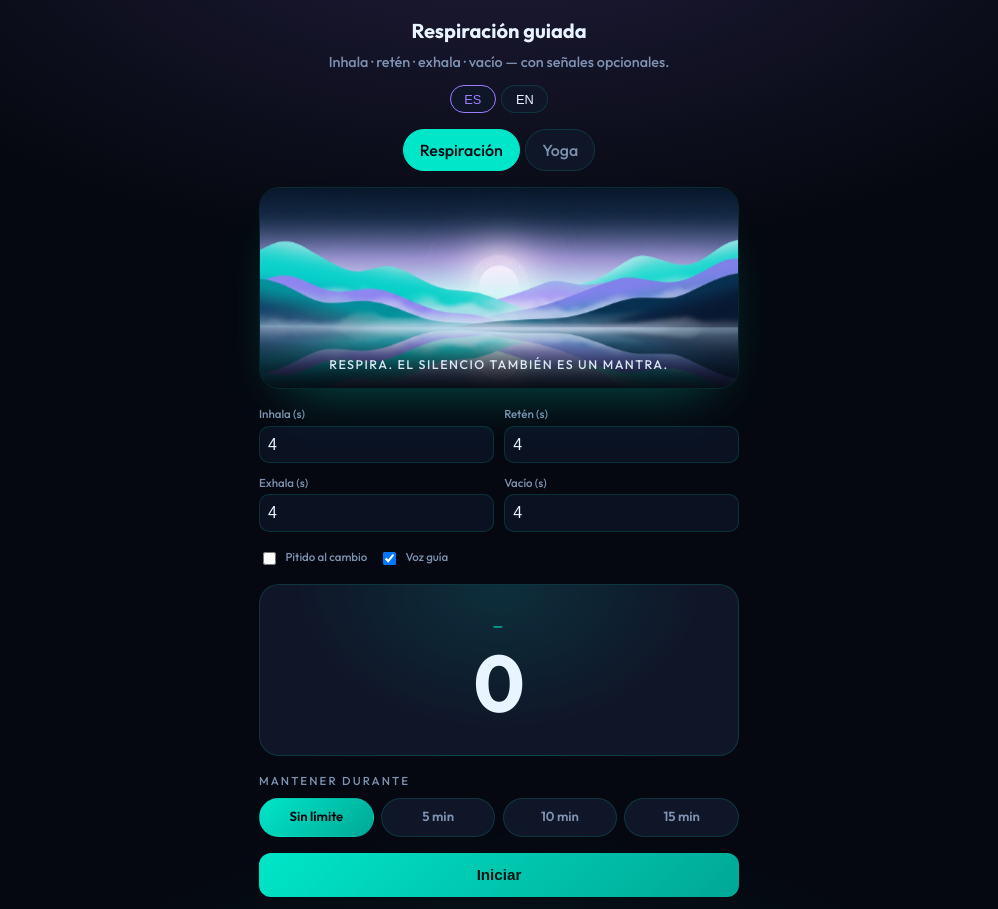
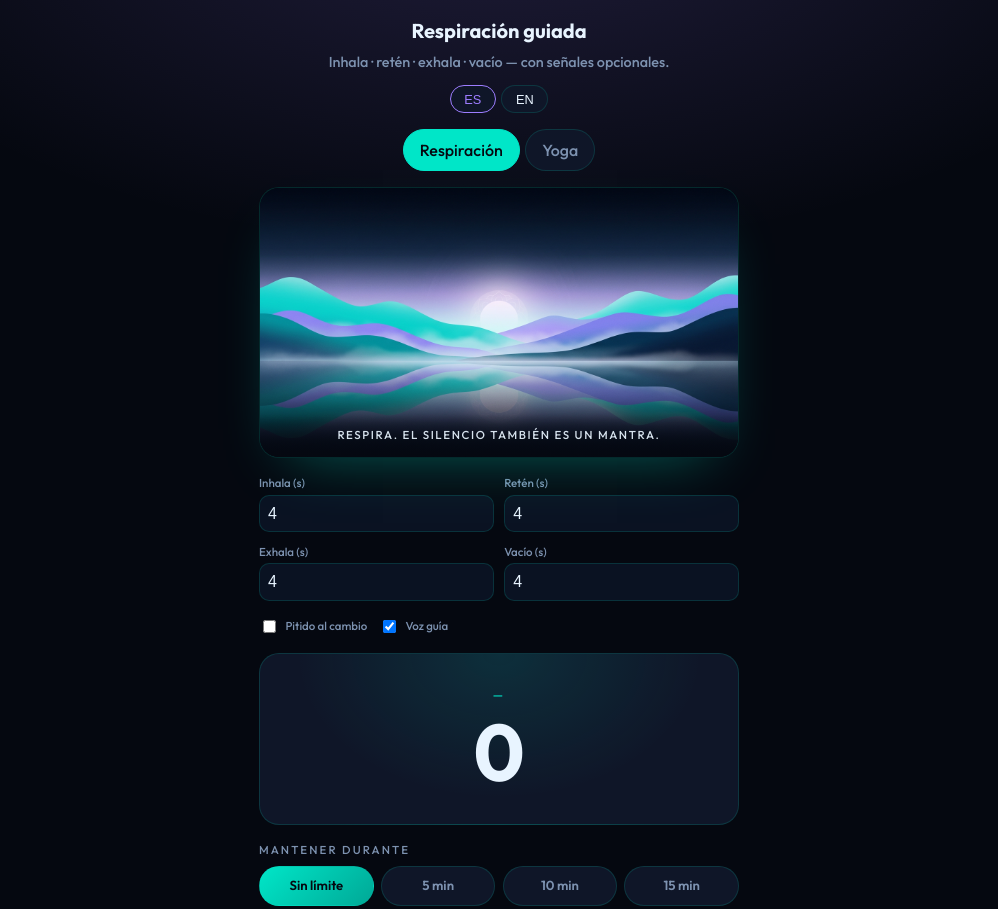
Before and after one commit to garganosofia/breath-yoga-timer, a plain HTML site: page public/index.html in a window 1280 px wide. Shown: the top 909 px of the page, without its empty margins (141-1139 px from the left). Drawn offline with Linux system fonts and the light colour scheme.

Commit message:
Fix zen image aspect ratio and remove cropping
Made-with: Cursor

```diff
--- a/public/styles.css
+++ b/public/styles.css
@@ -33,36 +33,29 @@ body {
   position: relative;
   border: 1px solid var(--line);
   box-shadow: 0 24px 60px -32px rgba(0, 230, 200, 0.45);
+  background: #050810;
 }
 
 .zen img {
   display: block;
   width: 100%;
-  height: clamp(140px, 32vw, 200px);
+  height: auto;
+  aspect-ratio: 16 / 9;
   object-fit: cover;
+  object-position: center 55%;
   filter: saturate(1.05);
-  animation: zen-breathe 12s ease-in-out infinite;
 }
 
 .zen figcaption {
   position: absolute;
   inset: auto 0 0 0;
-  padding: 0.85rem 1rem;
-  background: linear-gradient(180deg, transparent, rgba(5, 8, 16, 0.85));
-  font-size: 0.78rem;
-  letter-spacing: 0.12em;
+  padding: 0.7rem 1rem 0.85rem;
+  background: linear-gradient(180deg, transparent, rgba(5, 8, 16, 0.92));
+  font-size: 0.72rem;
+  letter-spacing: 0.14em;
   text-transform: uppercase;
   color: rgba(232, 244, 255, 0.92);
   text-align: center;
-}
-
-@keyframes zen-breathe {
-  0%, 100% { transform: scale(1); }
-  50% { transform: scale(1.04); }
-}
-
-@media (prefers-reduced-motion: reduce) {
-  .zen img { animation: none; }
 }
 
 header {
```
